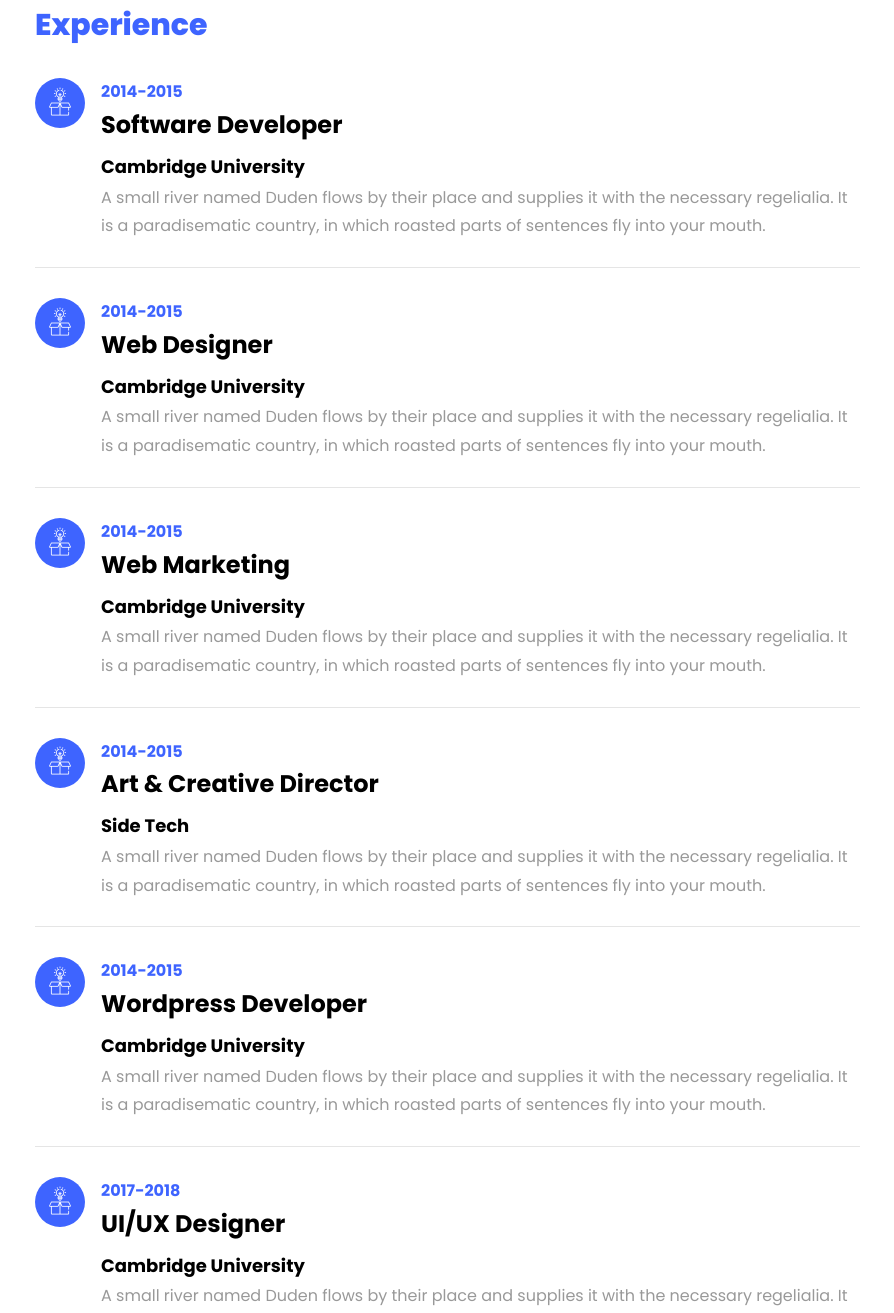
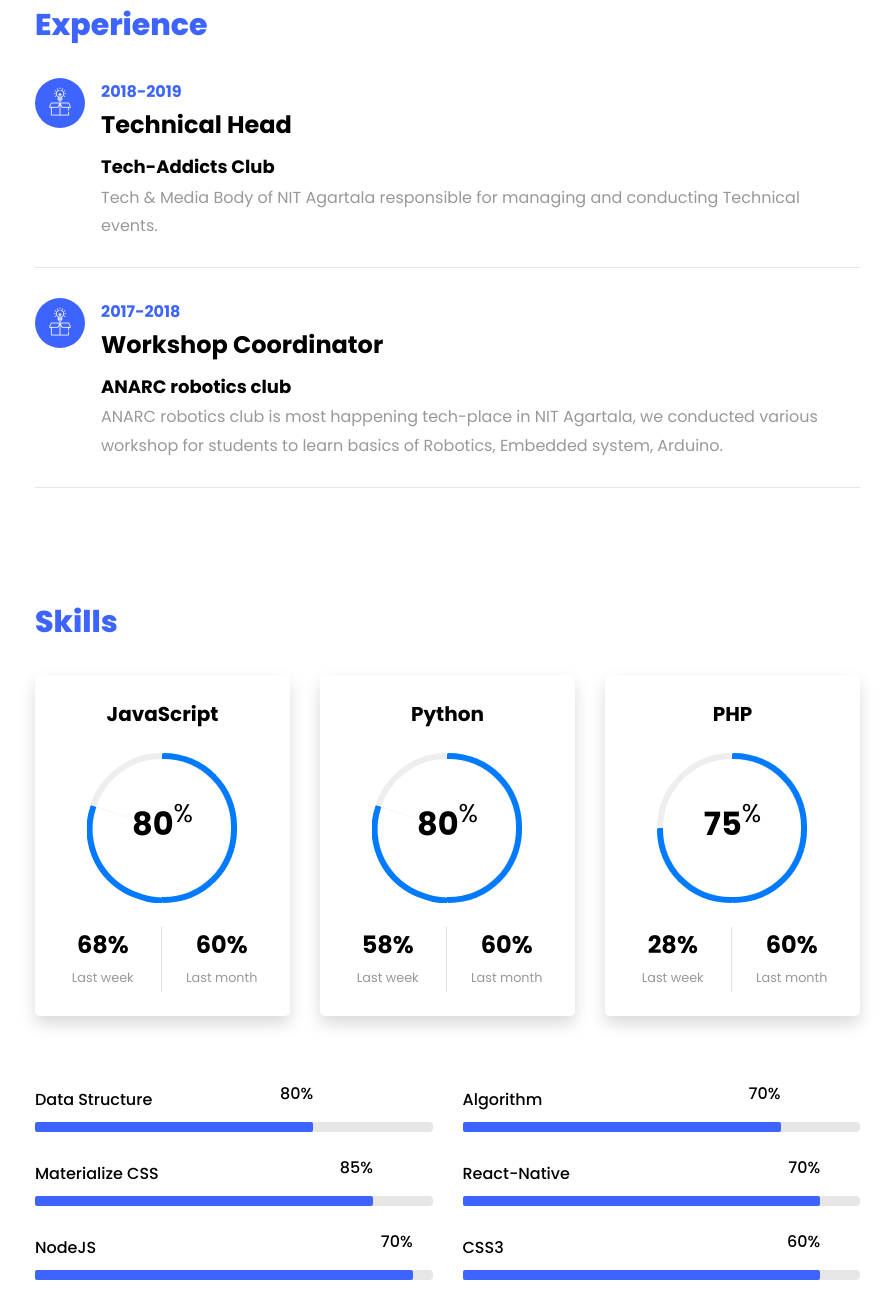
Before and after one commit to techievivek/my-portfolio-website, a plain HTML site: page index.html in a window 1280 px wide. Shown: the part 2242-3555 px from the top of the page, without its empty margins (335-1229 px from the left). Drawn offline with Linux system fonts and the light colour scheme; files whose address does not match are found by name.

Commit message:
added experiences

```diff
--- a/index.html
+++ b/index.html
@@ -183,59 +183,17 @@
 
 					  <div id="page-2" class= "page two">
 					  	<h2 class="heading">Experience</h2>
-					    <div class="resume-wrap d-flex ftco-animate">
-					    	<div class="icon d-flex align-items-center justify-content-center">
-					    		<span class="flaticon-ideas"></span>
-					    	</div>
-					    	<div class="text pl-3">
-		    					<span class="date">2014-2015</span>
-		    					<h2>Software Developer</h2>
-		    					<span class="position">Cambridge University</span>
-		    					<p>A small river named Duden flows by their place and supplies it with the necessary regelialia. It is a paradisematic country, in which roasted parts of sentences fly into your mouth.</p>
-		    				</div>
-	    				</div>
 	    				<div class="resume-wrap d-flex ftco-animate">
 	    					<div class="icon d-flex align-items-center justify-content-center">
 					    		<span class="flaticon-ideas"></span>
 					    	</div>
 					    	<div class="text pl-3">
-		    					<span class="date">2014-2015</span>
-		    					<h2>Web Designer</h2>
-		    					<span class="position">Cambridge University</span>
-		    					<p>A small river named Duden flows by their place and supplies it with the necessary regelialia. It is a paradisematic country, in which roasted parts of sentences fly into your mouth.</p>
-		    				</div>
-	    				</div>
-	    				<div class="resume-wrap d-flex ftco-animate">
-	    					<div class="icon d-flex align-items-center justify-content-center">
-					    		<span class="flaticon-ideas"></span>
-					    	</div>
-					    	<div class="text pl-3">
-		    					<span class="date">2014-2015</span>
-		    					<h2>Web Marketing</h2>
-		    					<span class="position">Cambridge University</span>
-		    					<p>A small river named Duden flows by their place and supplies it with the necessary regelialia. It is a paradisematic country, in which roasted parts of sentences fly into your mouth.</p>
-		    				</div>
-	    				</div>
-	    				<div class="resume-wrap d-flex ftco-animate">
-	    					<div class="icon d-flex align-items-center justify-content-center">
-					    		<span class="flaticon-ideas"></span>
-					    	</div>
-					    	<div class="text pl-3">
-		    					<span class="date">2014-2015</span>
-		    					<h2>Art &amp; Creative Director</h2>
-		    					<span class="position">Side Tech</span>
-		    					<p>A small river named Duden flows by their place and supplies it with the necessary regelialia. It is a paradisematic country, in which roasted parts of sentences fly into your mouth.</p>
-		    				</div>
-	    				</div>
-	    				<div class="resume-wrap d-flex ftco-animate">
-	    					<div class="icon d-flex align-items-center justify-content-center">
-					    		<span class="flaticon-ideas"></span>
-					    	</div>
-					    	<div class="text pl-3">
-		    					<span class="date">2014-2015</span>
-		    					<h2>Wordpress Developer</h2>
-		    					<span class="position">Cambridge University</span>
-		    					<p>A small river named Duden flows by their place and supplies it with the necessary regelialia. It is a paradisematic country, in which roasted parts of sentences fly into your mouth.</p>
+		    					<span class="date">2018-2019</span>
+		    					<h2>Technical Head</h2>
+		    					<span class="position">Tech-Addicts Club</span>
+		    					<p>Tech & Media Body of NIT Agartala responsible for managing and
+									conducting Technical events.</p>
+
 		    				</div>
 	    				</div>
 	    				<div class="resume-wrap d-flex ftco-animate">
@@ -244,9 +202,9 @@
 					    	</div>
 					    	<div class="text pl-3">
 		    					<span class="date">2017-2018</span>
-		    					<h2>UI/UX Designer</h2>
-		    					<span class="position">Cambridge University</span>
-		    					<p>A small river named Duden flows by their place and supplies it with the necessary regelialia. It is a paradisematic country, in which roasted parts of sentences fly into your mouth.</p>
+		    					<h2>Workshop Coordinator</h2>
+		    					<span class="position">ANARC robotics club</span>
+		    					<p>ANARC robotics club is most happening tech-place in NIT Agartala, we conducted various workshop for students to learn basics of Robotics, Embedded system, Arduino.</p>
 		    				</div>
 	    				</div>
 					  </div>
```
